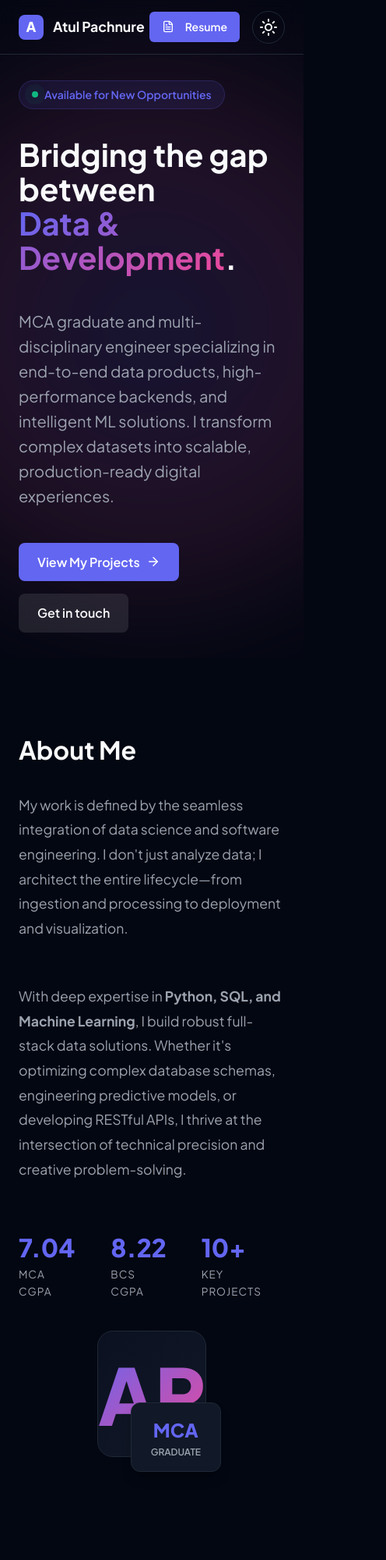
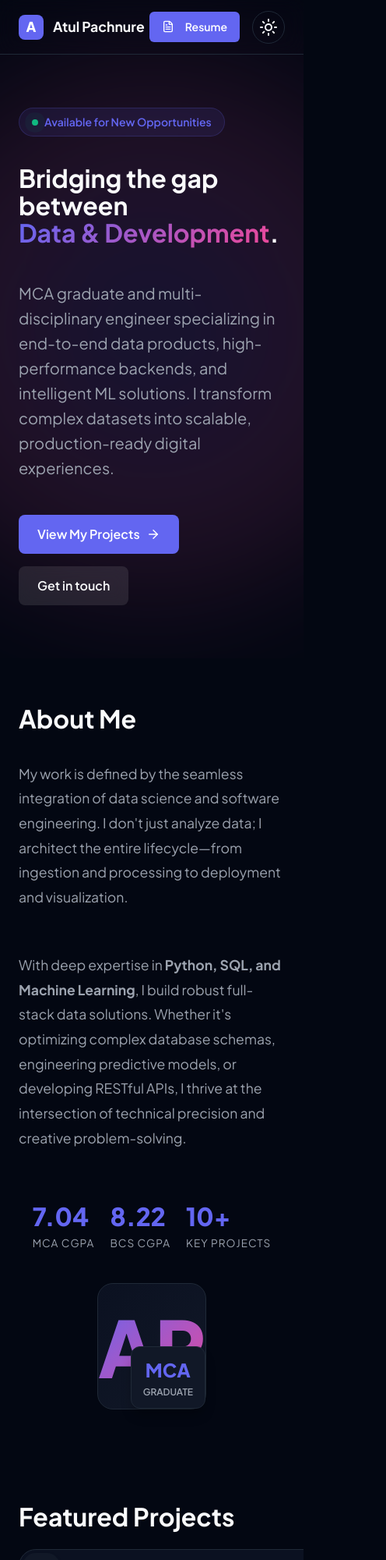
Before and after one commit to chinnu48/Portfolio1, a plain HTML site: page index.html in a window 390 px wide. Shown: the top 2000 px of the page at 78% size, 496 px wide, since content can reach past the window. Drawn offline with nearby package versions, Linux system fonts and the light colour scheme.

Commit message:
Update style.css

```diff
--- a/style.css
+++ b/style.css
@@ -32,7 +32,7 @@ html[data-theme="light"] {
 
 /* Global Reset */
 * { box-sizing: border-box; }
-html { scroll-behavior: smooth; }
+html { scroll-behavior: smooth; overflow-x: hidden; }
 body {
   margin: 0;
   font-family: var(--font-main);
@@ -136,6 +136,8 @@ html[data-theme="light"] .btn.secondary { background: #e5e7eb; color: #111827; }
 @media (max-width: 992px) {
   .about-grid { grid-template-columns: 1fr; gap: 40px; }
   .about-image { max-width: 300px; margin: 0 auto; }
+  .experience-badge { right: 0; bottom: 0; padding: 10px 15px; }
+  .about-stats { gap: 20px; flex-wrap: wrap; justify-content: center; }
 }
 
 /* Sections */
@@ -247,7 +249,7 @@ html[data-theme="light"] .btn.secondary { background: #e5e7eb; color: #111827; }
 /* Grid */
 .project-grid {
   display: grid;
-  grid-template-columns: repeat(auto-fill, minmax(300px, 1fr));
+  grid-template-columns: repeat(auto-fill, minmax(min(100%, 300px), 1fr));
   gap: 32px;
 }
 .project-grid.collapsed { display: none; }
@@ -496,6 +498,9 @@ html[data-theme="light"] .btn.secondary { background: #e5e7eb; color: #111827; }
 
 /* Responsive */
 @media (max-width: 768px) {
-  .hero-title { font-size: 2.5rem; }
+  .hero-title { font-size: clamp(2rem, 8vw, 2.5rem); }
   .modal-media { height: 200px; }
+  .section { padding: 60px 0; }
+  .contact-box { padding: 40px 20px; }
+  .contact-content h2 { font-size: 1.8rem; }
 }
```
